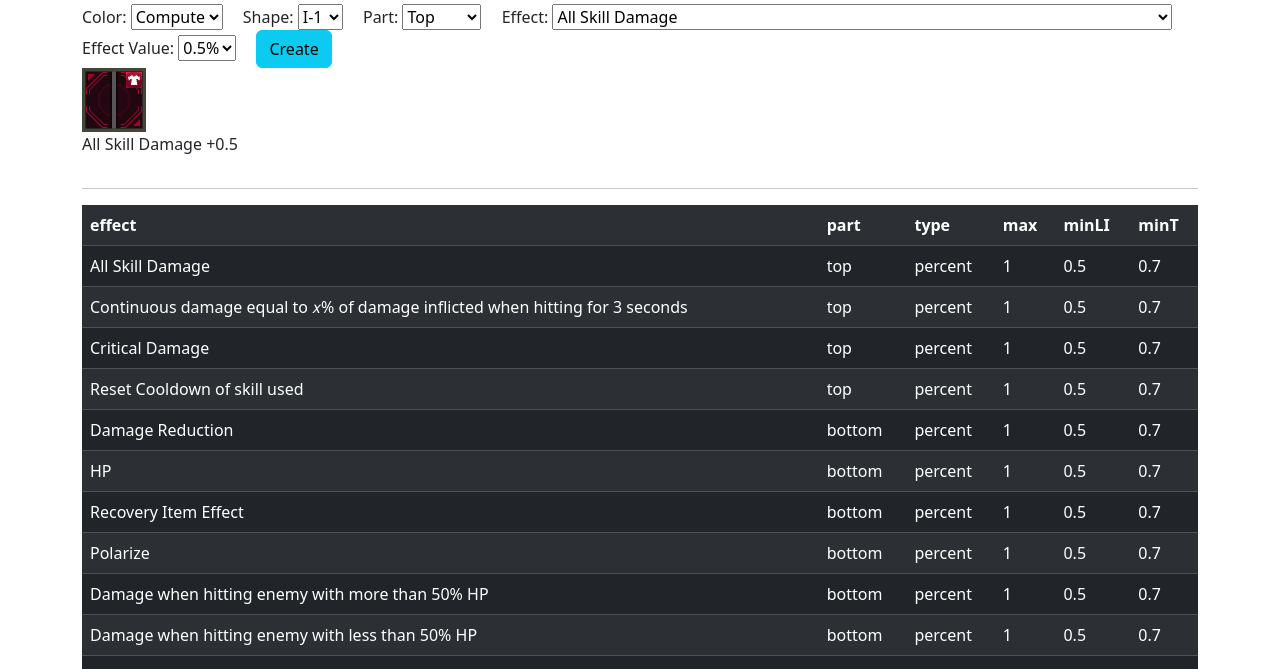
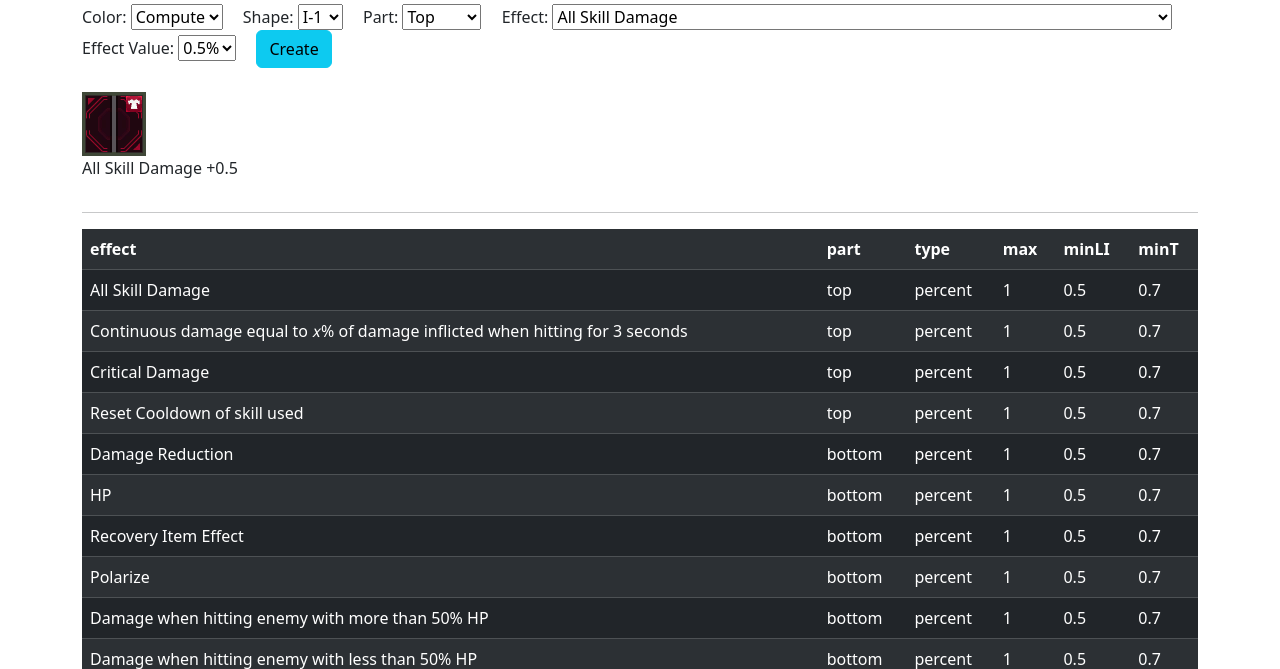
Before and after one commit to 112112112112112/elstool, a plain HTML site: page index.html in a window 1280 px wide. Both pictures are taken after a click on the button "Create". Shown: the part 131-800 px from the top of the page. Drawn offline with nearby package versions, Linux system fonts and the light colour scheme.

Commit message:
can build multiple circuits in a new row

```diff
--- a/index.html
+++ b/index.html
@@ -53,8 +53,9 @@
                 <button id="circuitBuilder" class="btn btn-info">Create</button>
                 <br>
                 <img id="circuitOutputImg" src=""></img>
-                <p id="circuitOutput"></p>
             </div>
+        </div>
+        <div id="circuitOutput" class="row">
         </div>
     <hr>
         <div class="row">
--- a/src/index.js
+++ b/src/index.js
@@ -11,8 +11,8 @@ fetch("./values.json")
     const valueUnit = document.getElementById("valueUnit");
     const circuitBuilder = document.getElementById("circuitBuilder");
     const circuitOutput = document.getElementById("circuitOutput");
-    const circuitOutputImg = document.getElementById("circuitOutputImg");
     const table = document.getElementById("stats");
+    let circuitCount = 0;
     let filteredEffects = [];
 
     const header = table.insertRow();
@@ -87,8 +87,16 @@ fetch("./values.json")
     });
 
     circuitBuilder.addEventListener("click", () => {
-        circuitOutputImg.src = `img/${shapeSelect.value}-${partSelect.value}-${colorSelect.value}.png`
-        circuitOutput.textContent = `${effectSelect.value} +${valueSelect.value}`
+        const output = document.createElement("div");
+        const img = document.createElement("img");
+        const text = document.createElement("p");
+        circuitCount++;
+        output.classList.add("col", `circuit-output-${circuitCount}`);
+        img.src = `img/${shapeSelect.value}-${partSelect.value}-${colorSelect.value}.png`;
+        text.textContent = `${effectSelect.value} +${valueSelect.value}`;
+        output.appendChild(img);
+        output.appendChild(text);
+        circuitOutput.appendChild(output);
     })
 
     // initialization
```
